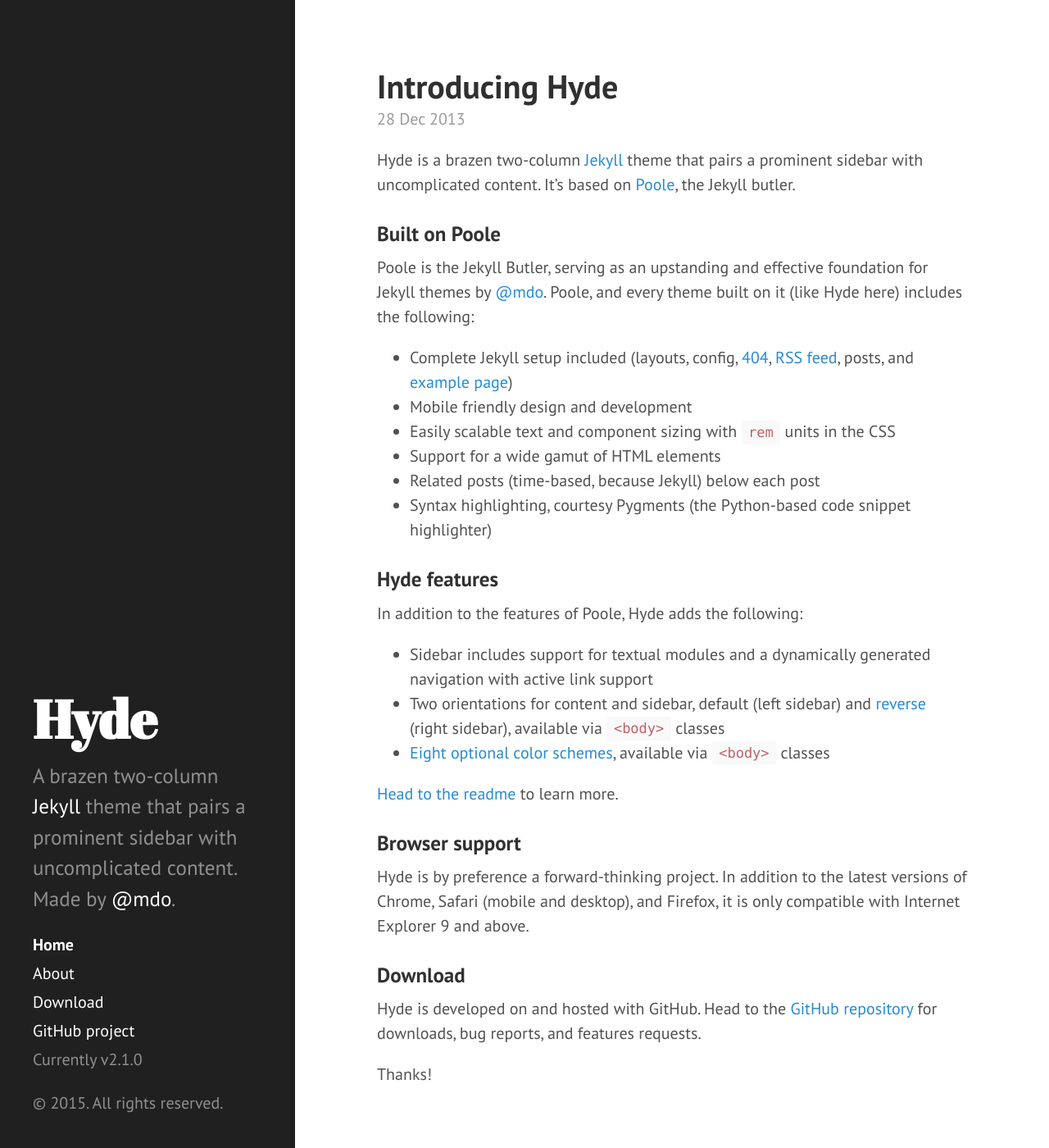
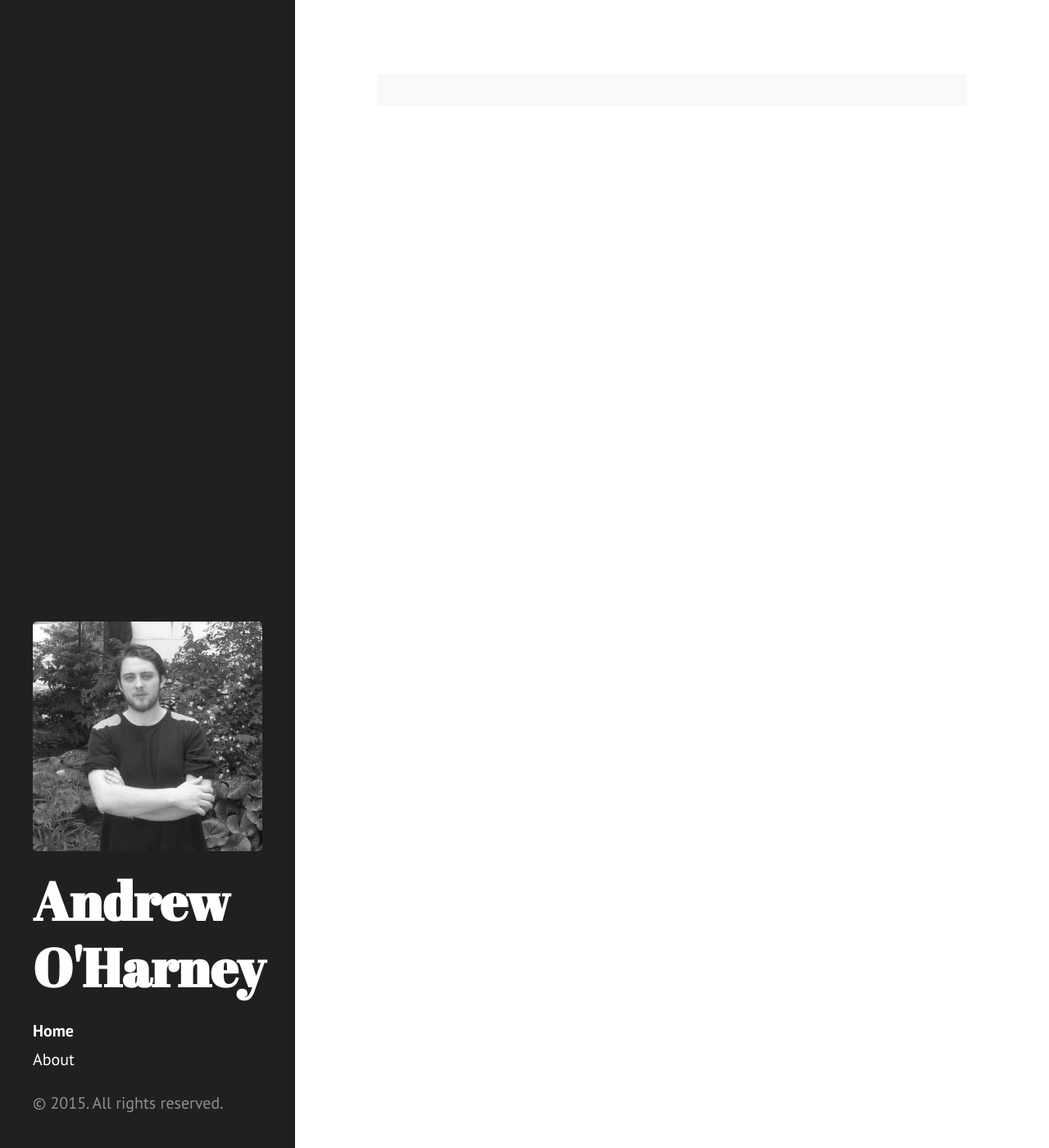
Before and after one commit to andrew0harney/andrew0harney.github.io, a Jekyll site: the page built from index.html, in a window 1280 px wide and 1400 px high. Shown: the whole window at 82% size. Built offline with Jekyll 4.4.1, drawn with Linux system fonts in a browser that asks for light colours; Markdown is read by kramdown in place of the engine named in the settings; the list of posts is cut into pages by our own code; some of the changed text lies outside the part shown.

Commit message:
Clear out default content

```diff
--- a/_config.yml
+++ b/_config.yml
@@ -7,20 +7,16 @@
 relative_permalinks: true
 
 # Setup
-title:            Hyde
-tagline:          'A Jekyll theme'
-description:      'A brazen two-column <a href="http://jekyllrb.com" target="_blank">Jekyll</a> theme that pairs a prominent sidebar with uncomplicated content. Made by <a href="https://twitter.com/mdo" target="_blank">@mdo</a>.'
+title:            Andrew O'Harney
+tagline:          ''
+description:      ''
 url:              http://hyde.getpoole.com
 baseurl:          /
 
 author:
-  name:           'Mark Otto'
-  url:            https://twitter.com/mdo
+  name:           Andrew O'Harney
+  url:
 
-paginate:         5
-
-# Custom vars
-version:          2.1.0
 
 github:
-  repo:           https://github.com/poole/hyde
+  repo:           https://github.com/andrew0harney
--- a/_includes/head.html
+++ b/_includes/head.html
@@ -18,6 +18,7 @@
   <link rel="stylesheet" href="{{ site.baseurl }}public/css/poole.css">
   <link rel="stylesheet" href="{{ site.baseurl }}public/css/syntax.css">
   <link rel="stylesheet" href="{{ site.baseurl }}public/css/hyde.css">
+  <link rel="stylesheet" href="{{ site.baseurl }}public/css/style.css">
   <link rel="stylesheet" href="http://fonts.googleapis.com/css?family=PT+Sans:400,400italic,700|Abril+Fatface">
 
   <!-- Icons -->
--- a/_includes/sidebar.html
+++ b/_includes/sidebar.html
@@ -1,6 +1,7 @@
 <div class="sidebar">
   <div class="container sidebar-sticky">
     <div class="sidebar-about">
+      <img src="/public/oharney.jpg">
       <h1>
         <a href="{{ site.baseurl }}">
           {{ site.title }}
@@ -19,16 +20,13 @@
 
       {% assign pages_list = site.pages %}
       {% for node in pages_list %}
-        {% if node.title != null %}
+        {% if node.title != null%}
           {% if node.layout == "page" %}
             <a class="sidebar-nav-item{% if page.url == node.url %} active{% endif %}" href="{{ node.url }}">{{ node.title }}</a>
           {% endif %}
         {% endif %}
       {% endfor %}
 
-      <a class="sidebar-nav-item" href="{{ site.github.repo }}/archive/v{{ site.version }}.zip">Download</a>
-      <a class="sidebar-nav-item" href="{{ site.github.repo }}">GitHub project</a>
-      <span class="sidebar-nav-item">Currently v{{ site.version }}</span>
     </nav>
 
     <p>&copy; {{ site.time | date: '%Y' }}. All rights reserved.</p>
--- a/index.html
+++ b/index.html
@@ -1,37 +1,7 @@
 ---
-layout: default
-title: Home
+layout: page
+title:
 ---
 
-<div class="posts">
-  {% for post in paginator.posts %}
-  <div class="post">
-    <h1 class="post-title">
-      <a href="{{ post.url }}">
-        {{ post.title }}
-      </a>
-    </h1>
-
-    <span class="post-date">{{ post.date | date_to_string }}</span>
-
-    {{ post.content }}
-  </div>
-  {% endfor %}
-</div>
-
-<div class="pagination">
-  {% if paginator.next_page %}
-    <a class="pagination-item older" href="{{ site.baseurl }}page{{paginator.next_page}}">Older</a>
-  {% else %}
-    <span class="pagination-item older">Older</span>
-  {% endif %}
-  {% if paginator.previous_page %}
-    {% if paginator.page == 2 %}
-      <a class="pagination-item newer" href="{{ site.baseurl }}">Newer</a>
-    {% else %}
-      <a class="pagination-item newer" href="{{ site.baseurl }}page{{paginator.previous_page}}">Newer</a>
-    {% endif %}
-  {% else %}
-    <span class="pagination-item newer">Newer</span>
-  {% endif %}
-</div>
+<p class="message">
+</p>
--- /dev/null
+++ b/public/css/style.css
@@ -0,0 +1,4 @@
+body{
+	text-rendering: optimizeLegibility;
+	-webkit-font-smoothing: antialiased;
+}
```
Also changed, not shown: about.md (+2 -0 lines), public/oharney.jpg (added), 10 other files.
